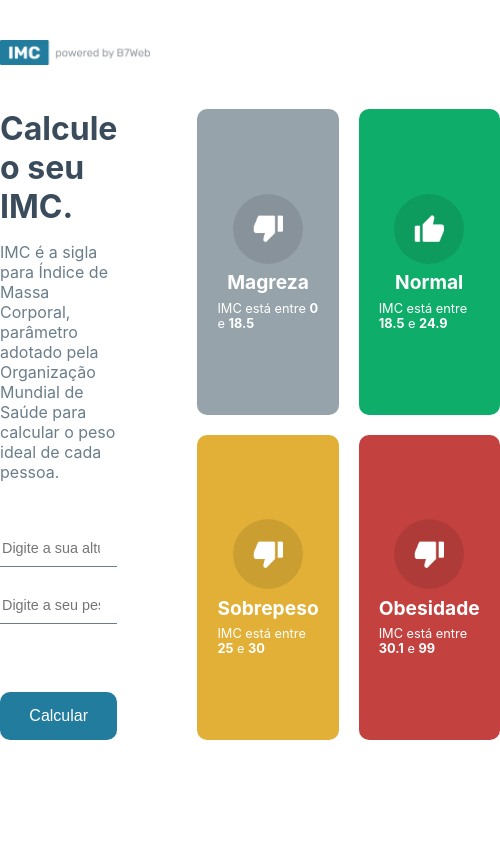
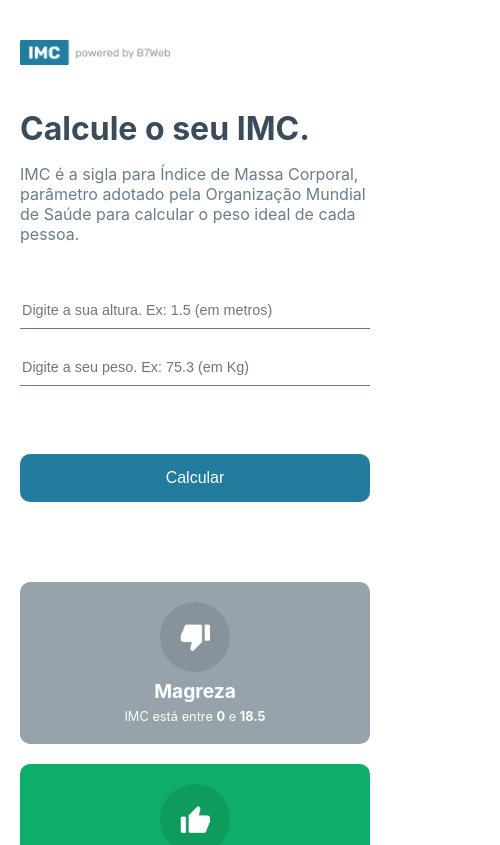
Before and after one commit to Maiquinho/bmi-calculator, a React (Vite) app: page / in a window 390 px wide. Shown: the top 845 px of the page, 500 px wide, since content can reach past the window. Built offline with nearby package versions, Linux system fonts and the light colour scheme.

Commit message:
feat: mobile display

```diff
--- a/src/App.module.css
+++ b/src/App.module.css
@@ -133,3 +133,35 @@ p {
 .rightArrow:hover {
     filter: brightness(.9);
 }
+
+
+
+@media(max-width: 770px){
+    .container {
+        padding: 0 20px;
+        flex-direction: column;
+    }
+
+    .grid {
+        margin-bottom: 60px;
+    }
+
+    .rightArrow {
+        width: 35px;
+        height: 35px;
+
+        margin: 0;
+        border-radius: 10px;
+    }
+
+    .rightArrow img {
+        width: 13px;
+        height: 13px;
+    }
+}
+
+@media(max-width: 430px){
+    .grid {
+        grid-template-columns: 1fr;
+    }
+}
--- a/src/components/Header/styles.module.css
+++ b/src/components/Header/styles.module.css
@@ -2,3 +2,10 @@ header .headerContainer {
     max-width: 900px;
     margin: 40px auto;
 }
+
+
+@media(max-width: 770px){
+    header .headerContainer {
+        padding: 0 20px;
+    }
+}
```
